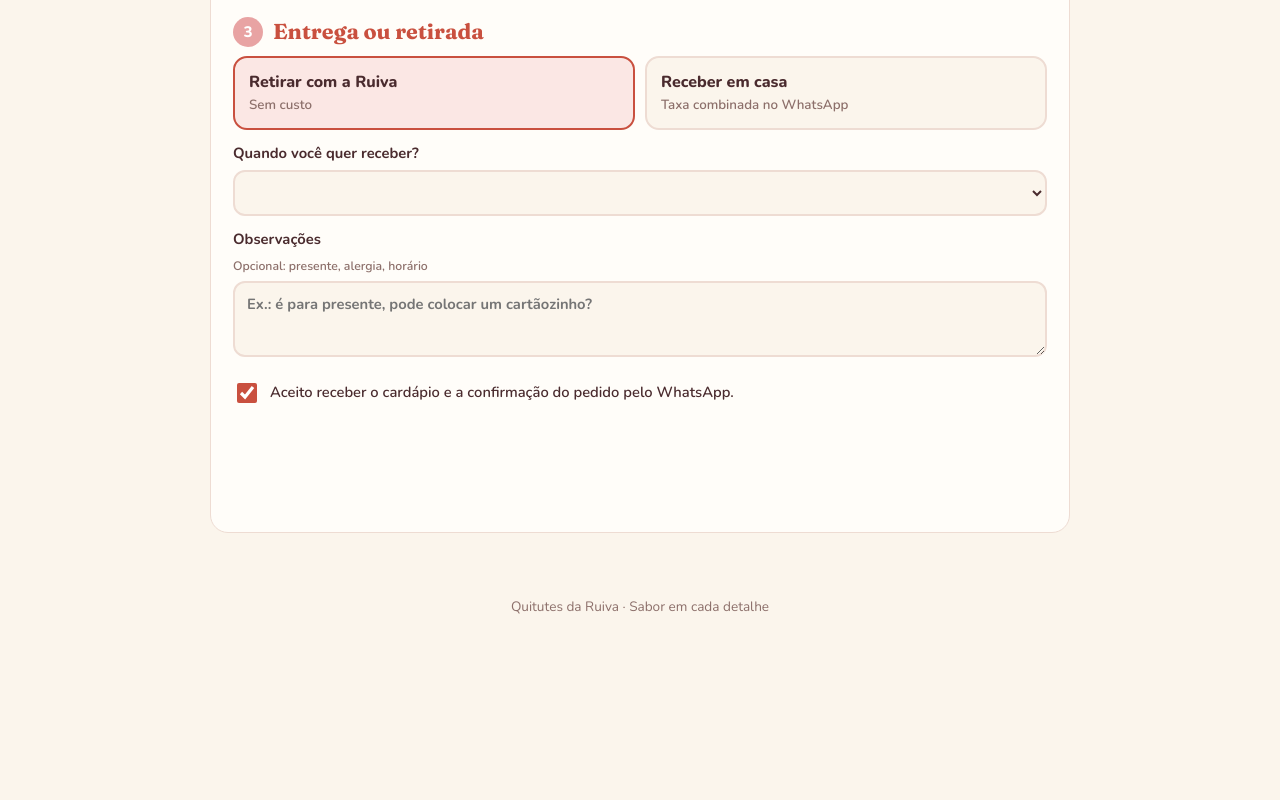
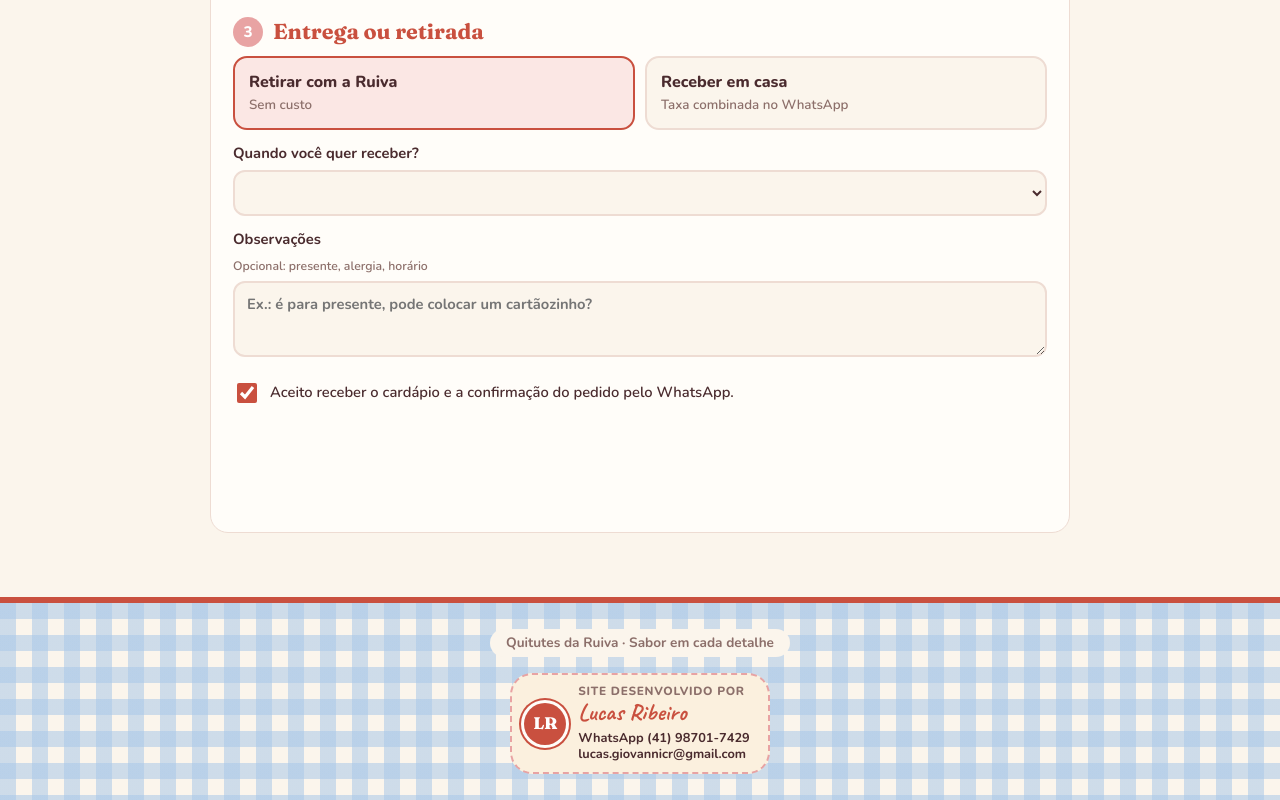
Before and after one commit to LGCR/quitutes-da-ruiva, a plain HTML site: page web/index.html in a window 1280 px wide. Shown: the part 839-1639 px from the top of the page. Before the commit the page ends 1488 px from the top, so only its background shows below. Drawn offline with nearby package versions, Linux system fonts and the light colour scheme; no server answers.

Commit message:
Adiciona assinatura do desenvolvedor com WhatsApp e e-mail no rodapé
Co-Authored-By: Claude Sonnet 5.5 <noreply@anthropic.com>

```diff
--- a/web/index.html
+++ b/web/index.html
@@ -110,7 +110,21 @@
   .sucesso h2 { margin: 0; font-size: 1.9rem }
   .sucesso p { margin: 0; max-width: 44ch }
   .sucesso .codigo { font-family: var(--font-display); font-size: 1.2rem; font-weight: 700; background: var(--rosa-claro); border-radius: 99px; padding: 4px 16px }
-  footer { color: var(--muted); font-size: .85rem; text-align: center; padding-block: 0 32px }
+  footer { border-top: 6px solid var(--coral); color: var(--muted); font-size: .85rem; text-align: center }
+  footer .wrap { padding-block: 26px calc(26px + env(safe-area-inset-bottom, 0px)); display: flex; flex-direction: column; align-items: center; gap: 16px }
+  footer .marca { font-weight: 700; background: var(--bg); border-radius: 99px; padding: 4px 16px }
+  .assina { display: inline-flex; align-items: center; gap: 12px; text-align: left; color: inherit; text-decoration: none;
+    background: var(--papel); border: 2px dashed var(--rosa); border-radius: 22px; padding: 10px 18px 10px 12px; transition: border-color .15s, background .15s }
+  .assina:hover, .assina:focus-within { border-style: solid; border-color: var(--coral); background: var(--rosa-claro) }
+  .assina a:focus-visible { outline: 3px solid var(--azul-forte); outline-offset: 2px; border-radius: 4px }
+  .assina .mono { flex: none; display: grid; place-items: center; width: 42px; height: 42px; border-radius: 50%; background: var(--coral); color: var(--sobre-coral);
+    font-family: var(--font-display); font-weight: 800; font-size: 1.05rem; letter-spacing: -.02em; box-shadow: 0 0 0 3px var(--card), 0 0 0 5px var(--coral) }
+  .assina .txt { display: flex; flex-direction: column; line-height: 1.15 }
+  .assina .feito { font-size: .74rem; font-weight: 800; letter-spacing: .06em; text-transform: uppercase }
+  .assina .nome { font-family: var(--font-script); font-weight: 700; font-size: 1.5rem; color: var(--coral) }
+  .assina .contatos { display: flex; flex-direction: column; gap: 2px; margin-top: 4px; font-size: .8rem; font-weight: 700 }
+  .assina .contatos a { color: var(--fg); text-decoration: none; overflow-wrap: anywhere }
+  .assina .contatos a:hover { color: var(--coral); text-decoration: underline }
 </style>
 </head>
 <body>
@@ -225,7 +239,22 @@
     </section>
   </div>
 </main>
-<footer class="wrap">Quitutes da Ruiva · Sabor em cada detalhe</footer>
+<footer class="gingham">
+  <div class="wrap">
+    <div class="marca">Quitutes da Ruiva · Sabor em cada detalhe</div>
+    <div class="assina">
+      <span class="mono" aria-hidden="true">LR</span>
+      <span class="txt">
+        <span class="feito">Site desenvolvido por</span>
+        <span class="nome">Lucas Ribeiro</span>
+        <span class="contatos">
+          <a href="https://wa.me/5541987017429?text=Ol%C3%A1%2C%20Lucas!%20Vi%20o%20site%20da%20Quitutes%20da%20Ruiva." target="_blank" rel="noopener">WhatsApp (41) 98701-7429</a>
+          <a href="mailto:lucas.giovannicr@gmail.com?subject=Site%20Quitutes%20da%20Ruiva">lucas.giovannicr@gmail.com</a>
+        </span>
+      </span>
+    </div>
+  </div>
+</footer>
 
 <script src="/config.js"></script>
 <script src="/assets/form.js"></script>
```
